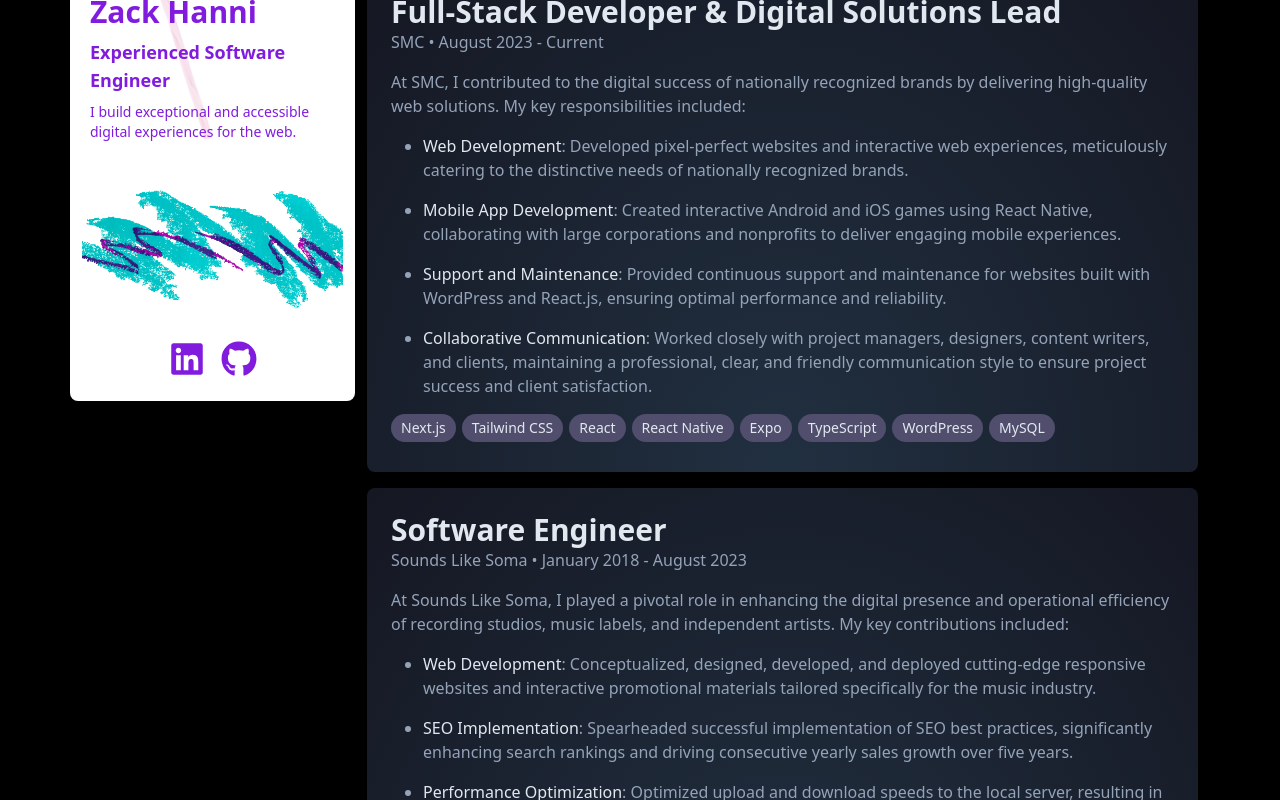
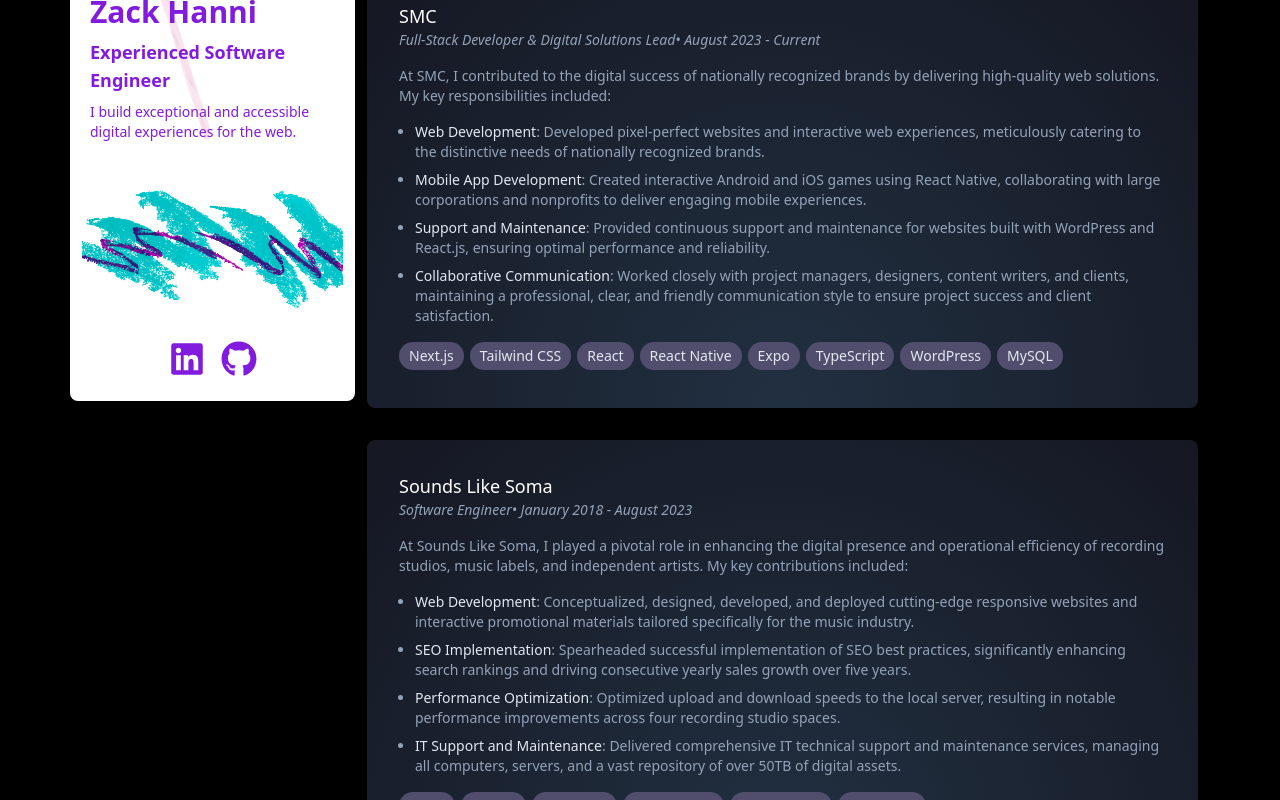
Before and after one commit to zackhanni/zachary.works, a Next.js app: page / in a window 1280 px wide. Shown: the part 920-1720 px from the top of the page. Built offline with nearby package versions, Linux system fonts and the light colour scheme.

Commit message:
adjusted spacing for experience list

```diff
--- a/app/components/Experience.tsx
+++ b/app/components/Experience.tsx
@@ -16,25 +16,27 @@ export default function Experience() {
 
         <div className="row">
           <ZackFLoatingCard />
-
-          <div className="col-md-9 col-12 space-y-4">
+          {/* <div className="col-lg-9 col-12 space-y-8">
+            <div className="p-4 rounded-lg radial-gradient backdrop-blur text-[#94A3B8]">
+              <p>answer to - "So tell me about yourself" question</p>
+            </div>
+          </div> */}
+          <div className="col-lg-9 col-12 space-y-8">
             {WorkData.map((job) => {
               return (
                 <div
                   key={job.company}
-                  className="p-4 rounded-lg radial-gradient backdrop-blur text-[#94A3B8]"
+                  className="p-8 rounded-lg radial-gradient backdrop-blur text-[#94A3B8]"
                 >
-                  <p className="text-slate-200 text-3xl font-semibold mb-0">
-                    {job.title}
-                  </p>
-                  <div className="flex">
-                    <p className="mr-1">{job.company}</p>
+                  <p className="text-lg text-white mb-0">{job.company}</p>
+
+                  <div className="flex italic text-sm">
+                    <p className="">{job.title}</p>
                     <p>{job.dateRange}</p>
                   </div>
-                  {/* <p className="text-sm">{job.location}</p> */}
                   {job.description.map((paragraph) => {
                     return (
-                      <p key={paragraph} className="">
+                      <p key={paragraph} className="text-sm">
                         {paragraph}
                       </p>
                     );
--- a/app/components/ExperienceData.tsx
+++ b/app/components/ExperienceData.tsx
@@ -18,7 +18,7 @@ const ExperienceData = [
       "At SMC, I contributed to the digital success of nationally recognized brands by delivering high-quality web solutions. My key responsibilities included:",
     ],
     bullets: (
-      <ul className="space-y-4 list-disc">
+      <ul className="space-y-2 list-disc text-sm pl-4">
         <li>
           <span className="font-medium text-slate-200">Web Development</span>:
           Developed pixel-perfect websites and interactive web experiences,
@@ -69,7 +69,7 @@ const ExperienceData = [
       "At Sounds Like Soma, I played a pivotal role in enhancing the digital presence and operational efficiency of recording studios, music labels, and independent artists. My key contributions included:",
     ],
     bullets: (
-      <ul className="space-y-4 list-disc">
+      <ul className="space-y-2 list-disc text-sm pl-4">
         <li>
           <span className="font-medium text-slate-200">Web Development</span>:
           Conceptualized, designed, developed, and deployed cutting-edge
```
